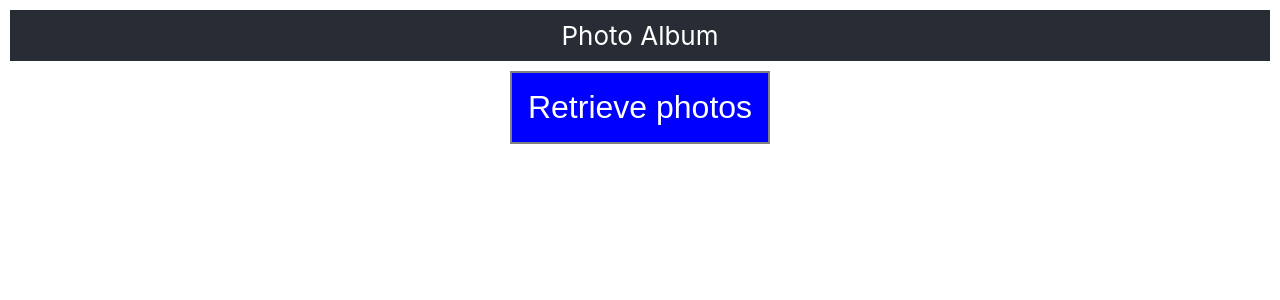
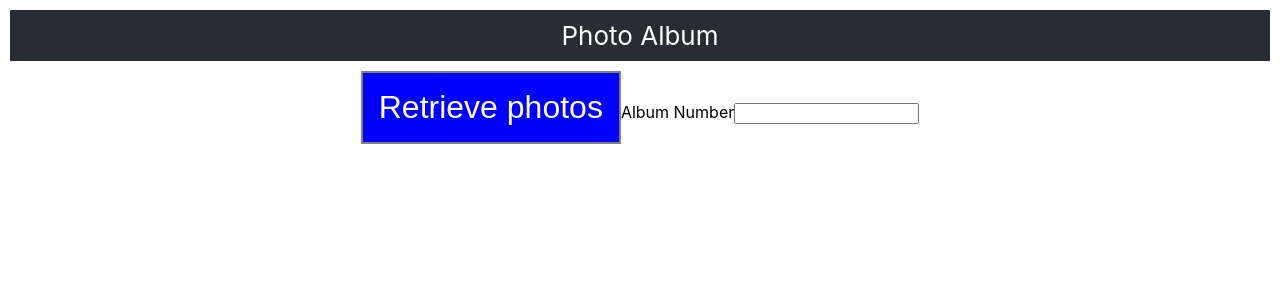
Before and after one commit to jlangr/photoalbum, a React (Create React App) app: page / in a window 1280 px wide. Shown: the top 300 px of the page. Built offline with nearby package versions, Linux system fonts and the light colour scheme.

Commit message:
some cleanup

```diff
--- a/src/clients/PhotosClient.js
+++ b/src/clients/PhotosClient.js
@@ -2,10 +2,11 @@ export const productionRoute = 'https://jsonplaceholder.typicode.com/photos'
 
 export const fetchPhotos = async (url = productionRoute) => {
   try {
-    const response = await fetch(url)
-    if (response.ok) return await response.json()
+    // const response = await fetch(url)
+    // if (response.ok) return await response.json()
+    return Promise.resolve([{id: 1, title: 'hey'}, {id: '2', title: 'ho'}])
 
-    return Promise.reject(new Error(`Fetch failed with status ${response.status}`))
+    // return Promise.reject(new Error(`Fetch failed with status ${response.status}`))
 
   } catch (error) {
     return Promise.reject(new Error(`Fetch errored`))
--- a/src/components/PhotoAlbum.js
+++ b/src/components/PhotoAlbum.js
@@ -3,15 +3,23 @@ import {fetchPhotos} from '../clients/PhotosClient'
 
 export const PhotoAlbum = () => {
   const [photos, setPhotos] = useState([])
+  const [albumNumber, setAlbumNumber] = useState('')
 
   const retrievePhotos = async () => setPhotos(await fetchPhotos())
 
   return (
     <>
       <header className='App-header'>Photo Album</header>
-      <button onClick={retrievePhotos} className='App-button'>
+      <button onClick={retrievePhotos} className='App-button' disabled={albumNumber === ''}>
         Retrieve photos
       </button>
+      <label id='albumNumberLabel'>Album Number</label>
+      <input id='albumNumber' type='text'
+             required
+             aria-label='album' aria-labelledby='albumNumberLabel'
+             value={albumNumber}
+             onChange={e => setAlbumNumber(e.target.value.trim())}
+      />
       <ul id='photos'>
         {photos.map(photo =>
           (<li key={photo.id}>{photo.title}</li>))}
```
Also changed, not shown: 1 other file (tests, documents, lock files or other folders).
